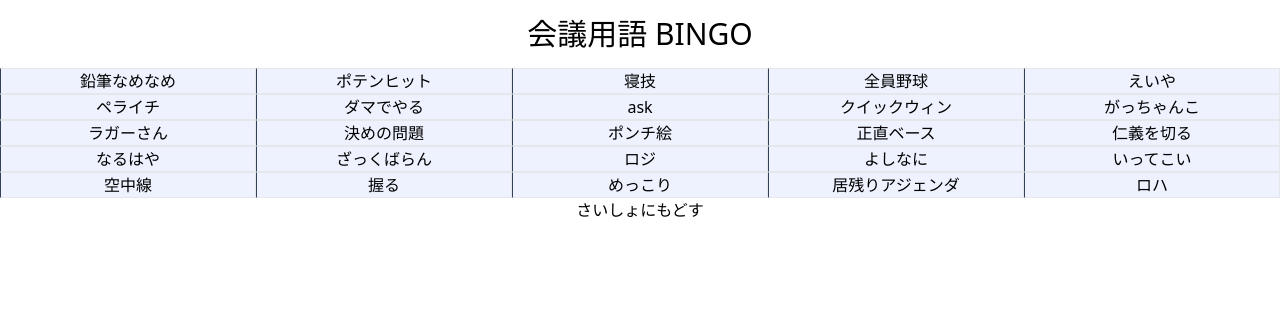
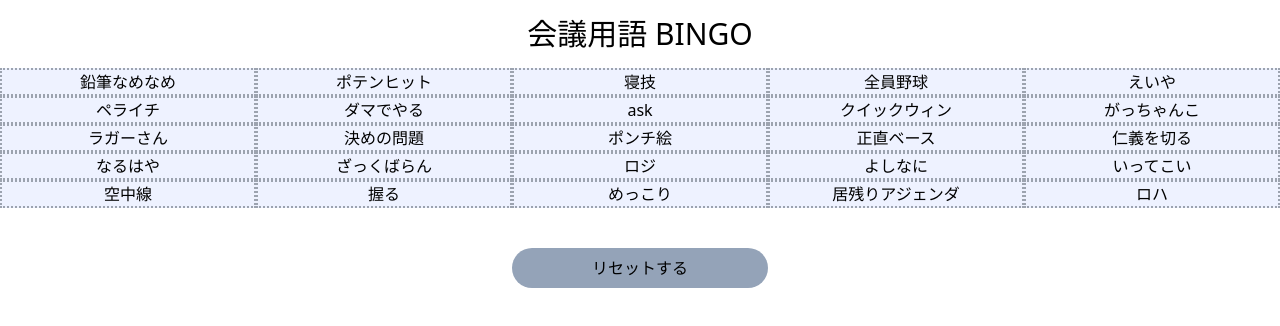
Before and after one commit to nabetama/bingo, a React (Create React App) app: page / in a window 1280 px wide. Shown: the top 326 px of the page. Built offline with nearby package versions, Linux system fonts and the light colour scheme.

Commit message:
some update

```diff
--- a/src/Block.tsx
+++ b/src/Block.tsx
@@ -9,7 +9,7 @@ const Block: React.FC<{
     <div
       className={`${
         props.isOpen ? "bg-emerald-500" : "bg-indigo-50"
-      } cursor-pointer border border-l-slate-700 text-center`}
+      } cursor-pointer border-dotted border-gray-400 border-2 text-center`}
       onClick={() => props.toggleIsOpen({ type: "TOGGLE", label: props.label })}
     >
       {props.label}
--- a/src/Blocks.tsx
+++ b/src/Blocks.tsx
@@ -69,9 +69,9 @@ const Blocks: React.FC = () => {
         <Congratulations isBingo={isBingoSuccess} />
         <button
           onClick={() => dispatch({ type: "CLEAR" })}
-          className="col-span-5"
+          className="col-start-3 col-end-3 mt-10 bg-slate-400 rounded-full py-2 px-4"
         >
-          さいしょにもどす
+          リセットする
         </button>
       </div>
     </>
--- a/src/Congratulations.tsx
+++ b/src/Congratulations.tsx
@@ -7,7 +7,7 @@ const Congratulations: React.FC<{
     return (
       <div
         className={
-          "col-span-5 text-center font-serif text-3xl font-black text-red-600"
+          "col-start-3 col-end-3 text-center font-serif text-3xl font-black text-red-600"
         }
       >
         BINGO!!
```
